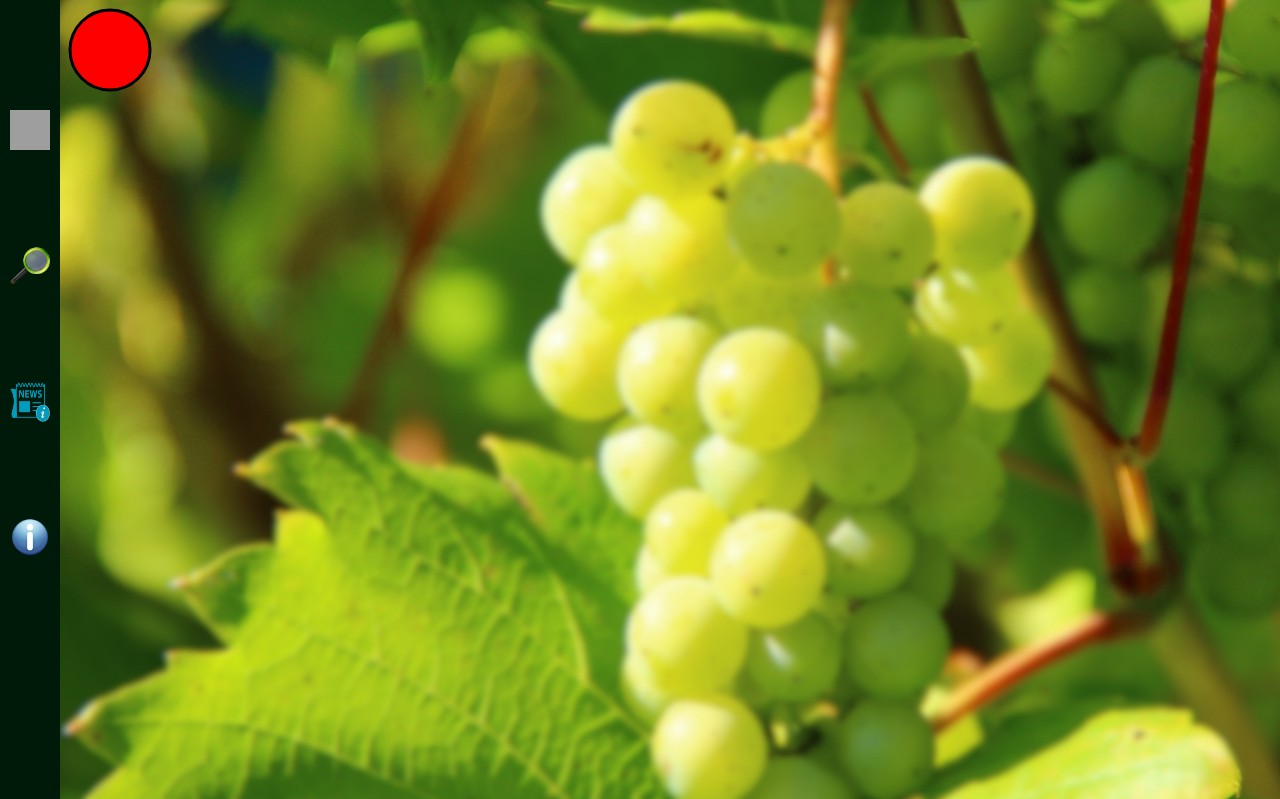
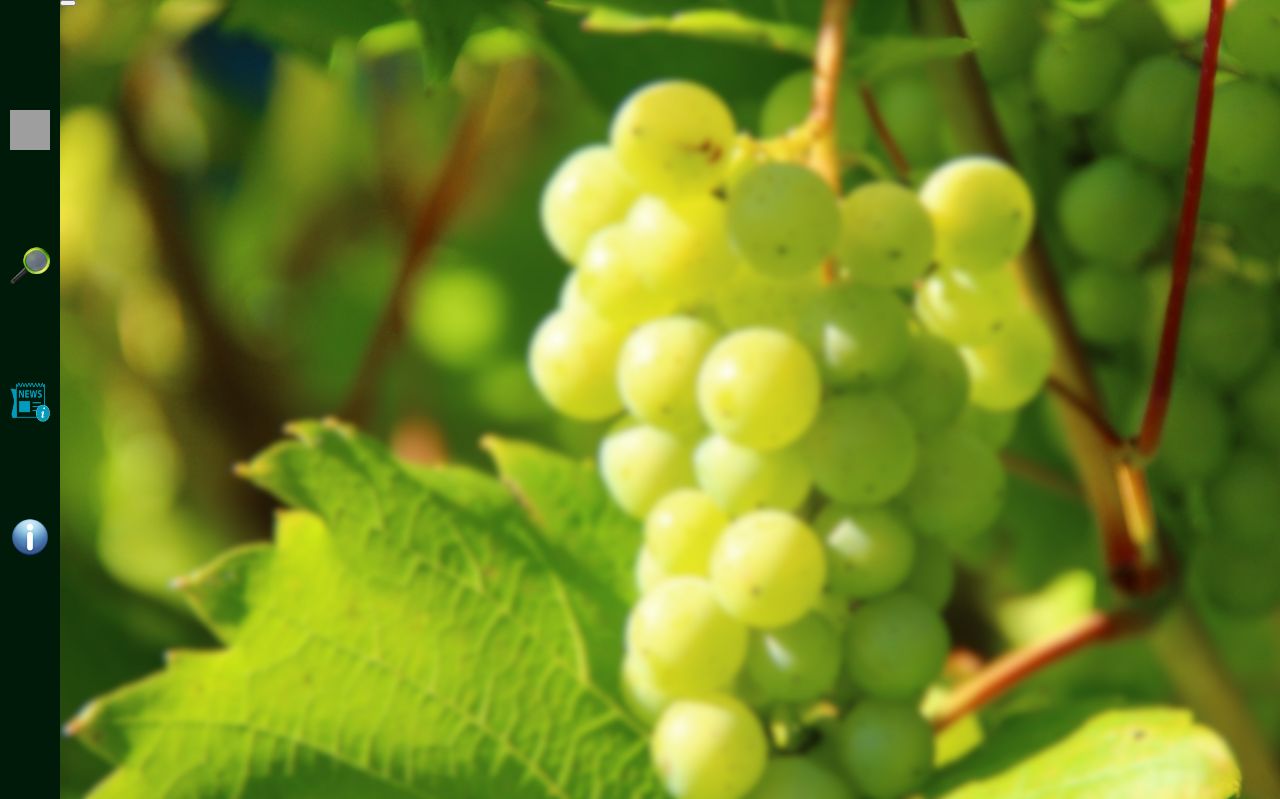
Before and after one commit to kevinp89/Nutrition-Detector, a PHP site: page / in a window 1280 px wide. Shown: the top 799 px of the page. Run offline with PHP 8.4, Linux system fonts and the light colour scheme; some libraries are stand-ins or nearby versions; grey boxes are pictures that could not be loaded.

Commit message:
Changes - Nikita

```diff
--- a/index.php
+++ b/index.php
@@ -34,9 +34,8 @@
 <section class="panel b-blue" id="home">
 
 	    <div class="jumbotron">
-	    	<svg height="100" width="100">
-				<circle cx="50" cy="50" r="40" stroke="black" stroke-width="3" fill="red" />
-		</svg></div>
+		<button id="button_id" />
+	    </div>
  </section>
 
 
--- a/main.css
+++ b/main.css
@@ -20,6 +20,7 @@ body {
     background:url("grapes.jpg" );
 	background-size: cover;
 }
+
 
 
 .nav-container{
@@ -88,6 +89,9 @@ nav ul li{
 .b-orange div{
 	margin-left: 30px;
 }
+#button_id{
+	position:relative;
+}
 
 #2 form{
 		width: 500 px;
```
Also changed, not shown: 1 other file.
